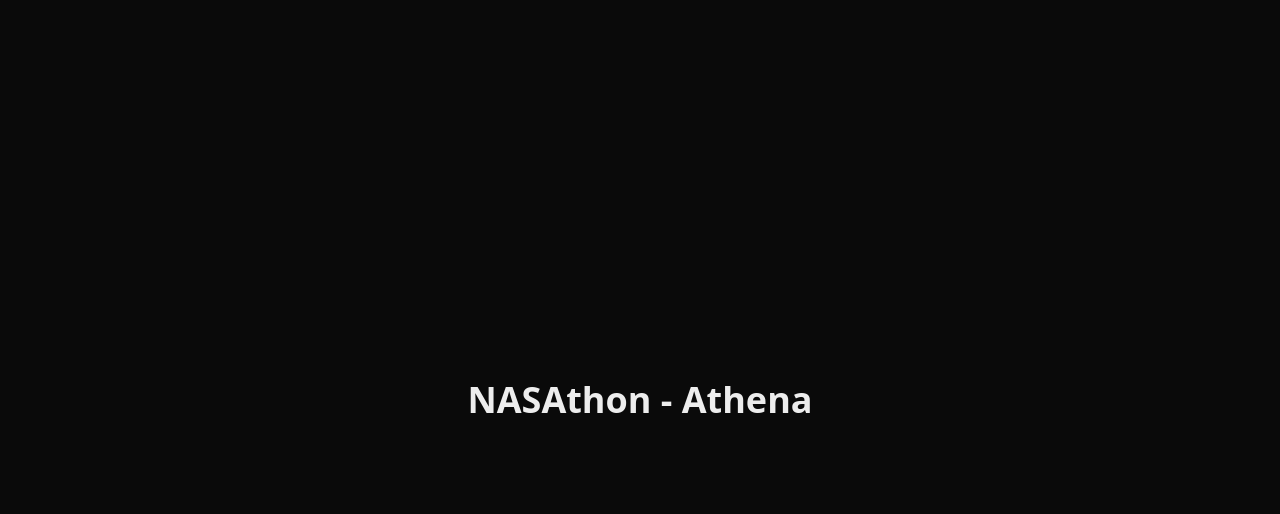
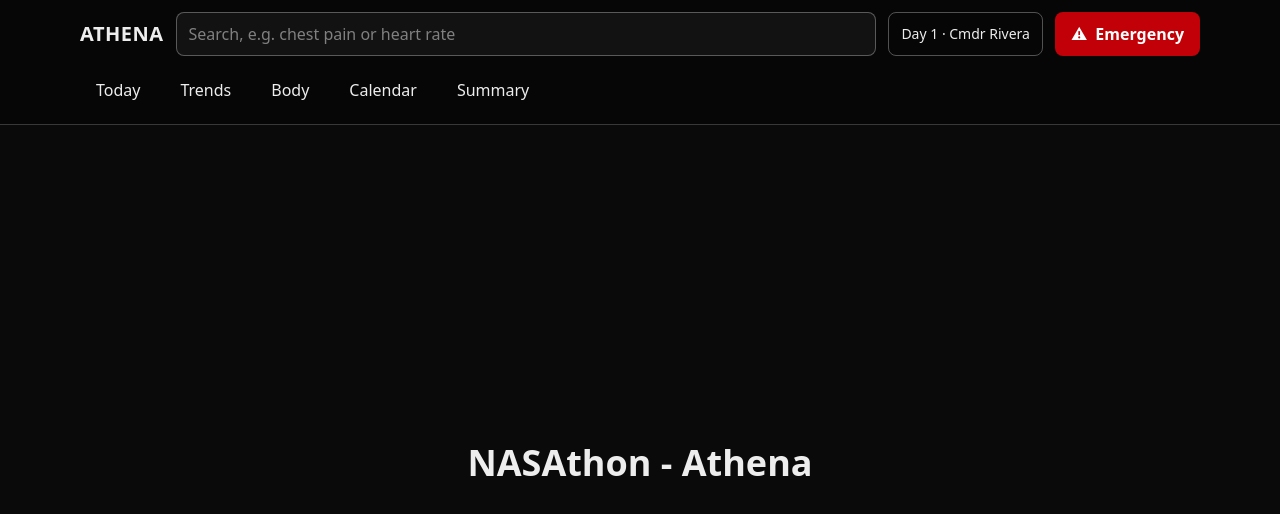
Before and after one commit to NASAthon/ATHENA, a Next.js app: page / in a window 1280 px wide. Shown: the top 514 px of the page. Built offline with nearby package versions, Linux system fonts and the light colour scheme.

Commit message:
Add header with nav, search and emergency button

```diff
--- /dev/null
+++ b/app/components/Header.js
@@ -0,0 +1,59 @@
+import Link from "next/link";
+
+const navItems = [
+  { href: "/", label: "Today" },
+  { href: "/trends", label: "Trends" },
+  { href: "/body", label: "Body" },
+  { href: "/calendar", label: "Calendar" },
+  { href: "/summary", label: "Summary" },
+];
+
+export default function Header() {
+  return (
+    <header className="border-b border-white/20 bg-black/40">
+      <div className="mx-auto flex max-w-6xl flex-wrap items-center gap-3 px-4 py-3">
+        <Link href="/" className="text-xl font-bold tracking-wide">
+          ATHENA
+        </Link>
+
+        <div className="min-w-[12rem] flex-1">
+          <label htmlFor="search" className="sr-only">
+            Search
+          </label>
+          <input
+            id="search"
+            type="search"
+            placeholder="Search, e.g. chest pain or heart rate"
+            className="min-h-11 w-full rounded-lg border border-white/30 bg-white/5 px-3 text-base"
+          />
+        </div>
+
+        <div className="flex min-h-11 items-center rounded-lg border border-white/30 px-3 text-sm">
+          Day 1 · Cmdr Rivera
+        </div>
+
+        <Link
+          href="/emergency"
+          className="flex min-h-11 items-center gap-2 rounded-lg bg-red-700 px-4 font-semibold text-white hover:bg-red-600"
+        >
+          <span aria-hidden="true">⚠</span> Emergency
+        </Link>
+      </div>
+
+      <nav aria-label="Main" className="mx-auto max-w-6xl px-4 pb-3">
+        <ul className="flex flex-wrap gap-2">
+          {navItems.map((item) => (
+            <li key={item.href}>
+              <Link
+                href={item.href}
+                className="flex min-h-11 items-center rounded-lg px-4 font-medium hover:bg-white/10"
+              >
+                {item.label}
+              </Link>
+            </li>
+          ))}
+        </ul>
+      </nav>
+    </header>
+  );
+}
--- a/app/layout.js
+++ b/app/layout.js
@@ -1,4 +1,5 @@
 import "./globals.css";
+import Header from "./components/Header";
 
 export const metadata = {
   title: "ATHENA",
@@ -8,7 +9,10 @@ export const metadata = {
 export default function RootLayout({ children }) {
   return (
     <html lang="en" className="h-full antialiased">
-      <body className="min-h-full flex flex-col">{children}</body>
+      <body className="min-h-full flex flex-col">
+        <Header />
+        {children}
+      </body>
     </html>
   );
 }
```
